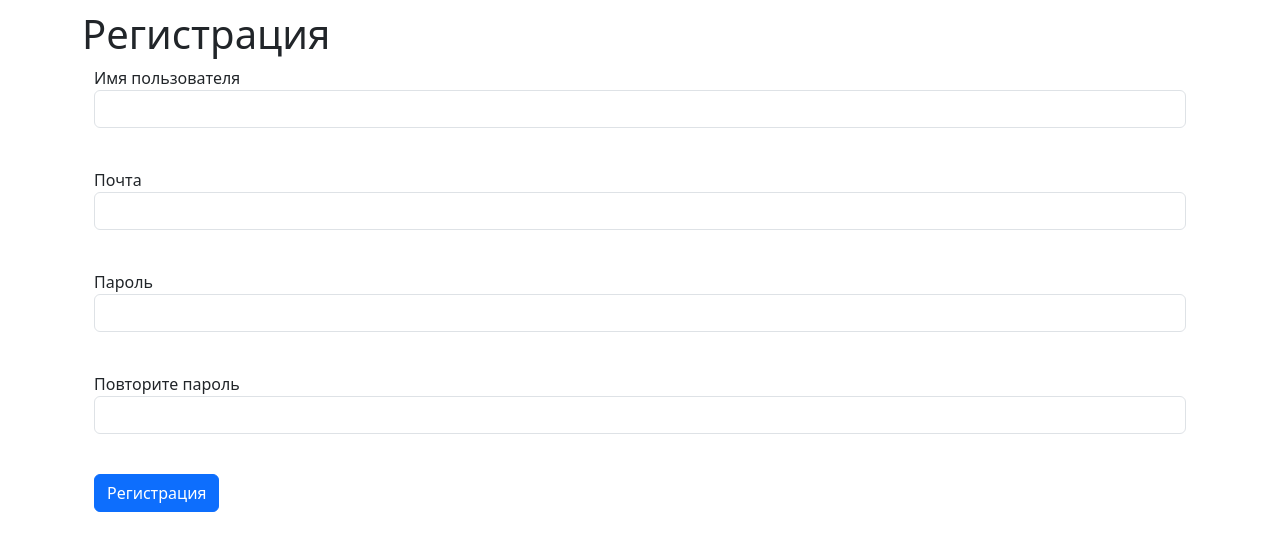
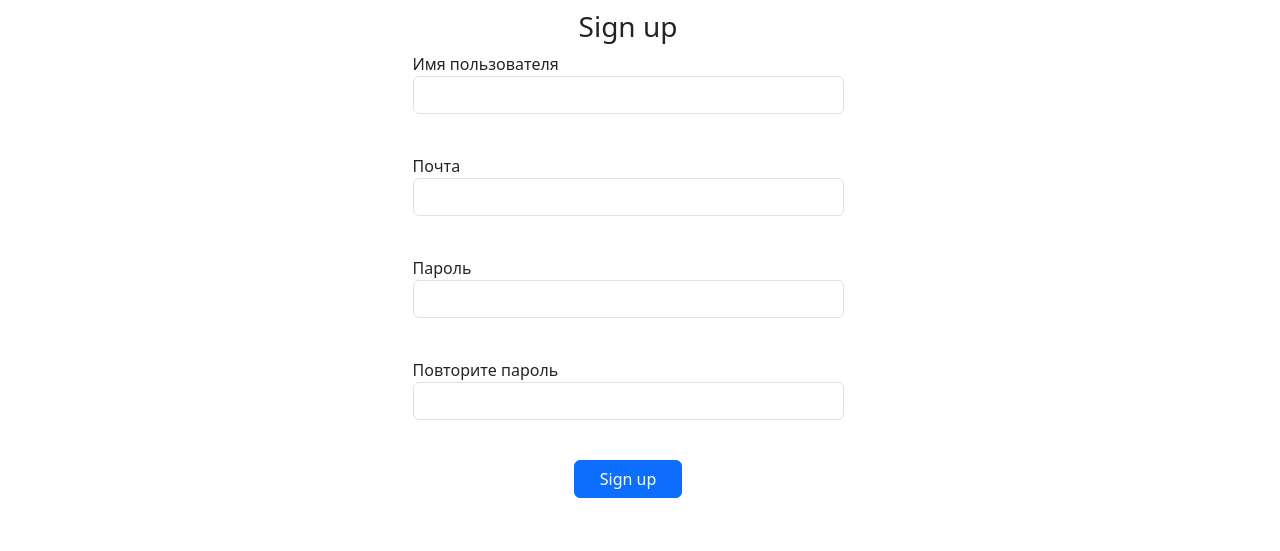
Before and after one commit to T1murCoder/my_blog_site, a Flask app: page /sign-up in a window 1280 px wide. Shown: the part 57-608 px from the top of the page. Run offline with Flask 3, Linux system fonts and the light colour scheme.

Commit message:
Сделал регистрацию, авторизацию

```diff
--- a/templates/base.html
+++ b/templates/base.html
@@ -25,8 +25,12 @@
         </button>
         <div class="collapse navbar-collapse" id="navbar">
           <div class="navbar-nav">
-            <a class="nav-item nav-link" href="/login">Login</a>
-            <a class="nav-item nav-link" href="/sign-up">Sign Up</a>
+            {% if user.is_authenticated %}
+              <a class="nav-item nav-link" href="/logout">{{user.name}}</a>
+            {% else %}
+              <a class="nav-item nav-link" href="/login">Login</a>
+              <a class="nav-item nav-link" href="/sign-up">Sign Up</a>
+            {% endif %}
           </div>
         </div>
       </div>
--- a/templates/signup.html
+++ b/templates/signup.html
@@ -1,9 +1,11 @@
 {% extends "base.html" %}
 
 {% block content %}
-<h1>Регистрация</h1>
-<div class="container">
+
+<div class="container row">
+<div class="col-lg-5 col-sm-7 mx-auto">
 <form action="" method="post">
+    <h3 align="center ">Sign up</h1>
     {{ form.hidden_tag() }}
     <p>
       {{ form.name.label }}<br>
@@ -41,8 +43,13 @@
             </p>
         {% endfor %}
     </p>
-    <p>{{ form.submit(type="submit", class="btn btn-primary") }}</p>
-    {{message}}
+    <p>{{ form.submit(type="submit", class="btn btn-primary mx-auto d-block col-lg-3 col-sm-5") }}</p>
+    {% if message %}
+    <div class="alert alert-warning" role="alert">
+      {{message}}
+  </div>
+{% endif %}
 </form>
 </div>
+</div>
 {% endblock %}
--- a/website/auth.py
+++ b/website/auth.py
@@ -1,4 +1,4 @@
-from flask import Blueprint, render_template, redirect, url_for
+from flask import Blueprint, render_template, redirect, url_for, abort
 from flask_login import LoginManager, login_user, login_required, logout_user, current_user
 from .forms.LoginForm import LoginForm
 from .forms.RegisterForm import RegisterForm
@@ -11,6 +11,8 @@ auth = Blueprint("auth", __name__, template_folder="../templates")
 
 @auth.route("/login", methods=['GET', 'POST'])
 def login():
+    if not current_user.is_anonymous:
+        abort(404)
     form = LoginForm()
     if form.validate_on_submit():
         db_sess = db_session.create_session()
@@ -18,18 +20,21 @@ def login():
         if user and user.check_password(form.password.data):
             login_user(user, remember=form.remember_me.data)
             return redirect(url_for('views.home'))
-        return render_template("login.html", form=form, message="Неправильный логин или пароль")
-    return render_template("login.html", form=form)
+        return render_template("login.html", form=form, message="Неправильный логин или пароль", user=current_user)
+    return render_template("login.html", form=form, user=current_user)
 
 
 @auth.route("/sign-up", methods=['GET', 'POST'])
 def sign_up():
+    if not current_user.is_anonymous:
+        abort(404)
     form = RegisterForm()
     if form.validate_on_submit():
         if form.password.data != form.password_again.data:
             return render_template('register.html', title='Регистрация',
                                    form=form,
-                                   message="Пароли не совпадают")
+                                   message="Пароли не совпадают",
+                                   user=current_user)
         db_sess = db_session.create_session()
         if db_sess.query(User).filter(User.email == form.email.data).first():
             return render_template('register.html', title='Регистрация',
@@ -42,10 +47,12 @@ def sign_up():
         user.set_password(form.password.data)
         db_sess.add(user)
         db_sess.commit()
-        return redirect('/login')
-    return render_template("signup.html", title='Sign up', form=form)
+        return redirect(url_for('auth.login'))
+    return render_template("signup.html", title='Sign up', form=form, user=current_user)
 
 
-@auth.route("/logout")
+@auth.route('/logout')
+@login_required
 def logout():
-    return redirect(url_for("views.home"))
+    logout_user()
+    return redirect("/")
--- a/website/forms/LoginForm.py
+++ b/website/forms/LoginForm.py
@@ -7,4 +7,4 @@ class LoginForm(FlaskForm):
     email = EmailField('Почта', validators=[DataRequired()])
     password = PasswordField('Пароль', validators=[DataRequired()])
     remember_me = BooleanField('Запомнить меня')
-    submit = SubmitField('Войти')
+    submit = SubmitField('Login')
--- a/website/forms/RegisterForm.py
+++ b/website/forms/RegisterForm.py
@@ -8,4 +8,4 @@ class RegisterForm(FlaskForm):
     name = StringField('Имя пользователя', validators=[DataRequired()])
     password = PasswordField('Пароль', validators=[DataRequired()])
     password_again = PasswordField('Повторите пароль', validators=[DataRequired()])
-    submit = SubmitField('Регистрация')
+    submit = SubmitField('Sign up')
--- a/website/views.py
+++ b/website/views.py
@@ -1,4 +1,5 @@
 from flask import Blueprint, render_template
+from flask_login import LoginManager, login_user, login_required, logout_user, current_user
 from data import db_session
 
 views = Blueprint("views", __name__, template_folder="../templates")
@@ -7,4 +8,4 @@ views = Blueprint("views", __name__, template_folder="../templates")
 @views.route("/")
 @views.route("/home")
 def home():
-    return render_template("home.html", title='Home')
+    return render_template("home.html", title='Home', user=current_user)
```
Also changed, not shown: templates/login.html (+11 -4 lines).
